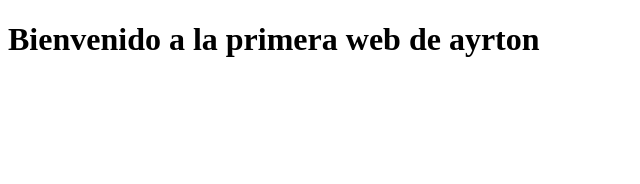
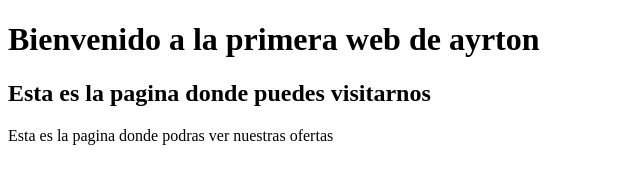
Before and after one commit to Ayr551166/pagina-web, a plain HTML site: page index.html in a window 1280 px wide. Shown: the whole page, without its empty margins (0-640 px from the left). Drawn offline with Linux system fonts and the light colour scheme.

Commit message:
Aumento de codigo
Se aumento codigo necesario, caracteristas del la pagina web

```diff
--- a/index.html
+++ b/index.html
@@ -7,6 +7,7 @@
 
     <body>
         <h1>Bienvenido a la primera web de ayrton</h1>
-
+        <h2>Esta es la pagina donde puedes visitarnos</h2>
+        <p>Esta es la pagina donde podras ver nuestras ofertas</p>
     </body>
 </html>
```
